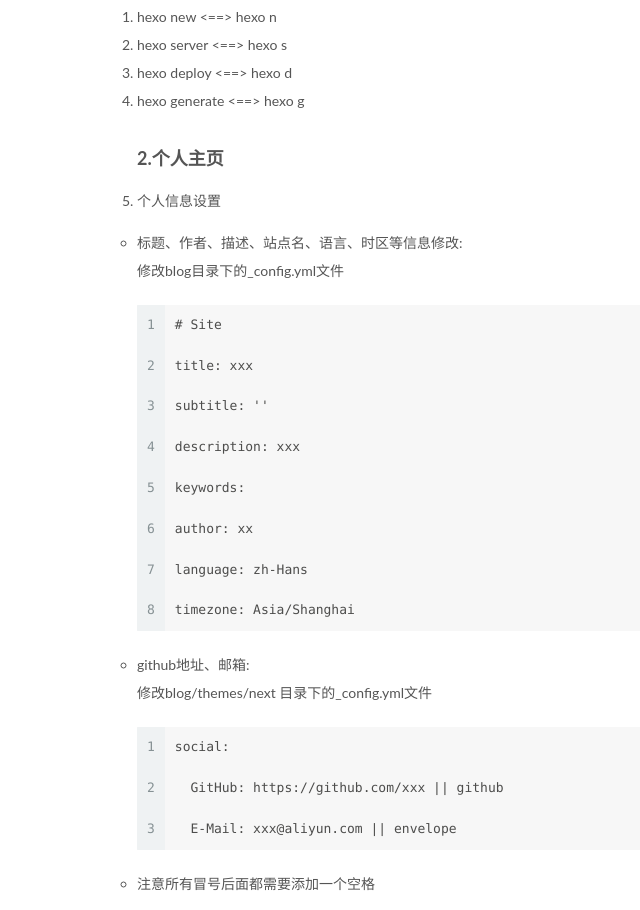
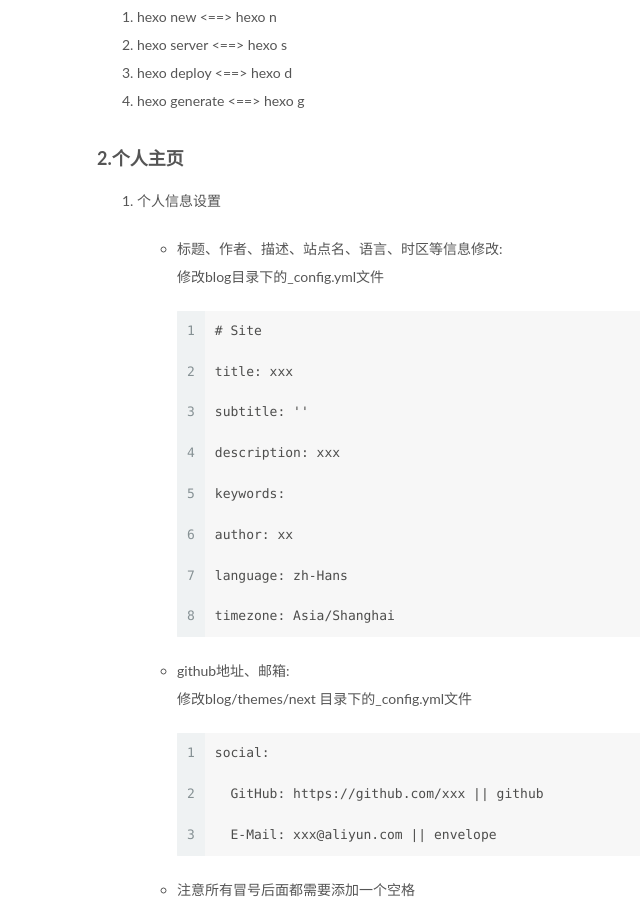
Before and after one commit to caimengkuang/caimengkuang.github.io, a plain HTML site: page 2019/12/08/使用hexo搭建博客/index.html in a window 1280 px wide. Shown: the part 3249-4159 px from the top of the page, without its empty margins (33-673 px from the left). Drawn offline with Linux system fonts and the light colour scheme.

Commit message:
Site updated: 2019-12-08 21:29:45

```diff
--- a/2019/12/08/使用hexo搭建博客/index.html
+++ b/2019/12/08/使用hexo搭建博客/index.html
@@ -86,7 +86,7 @@
 <meta property="og:site_name" content="知非的博客">
 <meta property="og:description" content="一、安装hexo1.安装node 1brew install node 2.npm更改淘宝镜像源 1npm install -g cnpm --registry&amp;#x3D;https:&amp;#x2F;&amp;#x2F;registry.npm.taobao.org 3.安装hexo 1cnpm install -g hexo-cli 二、hexo使用1.初始化hexo项目并在本地使用 创建文件夹1mkdir">
 <meta property="og:locale" content="zh-Hans">
-<meta property="og:updated_time" content="2019-12-08T13:18:17.927Z">
+<meta property="og:updated_time" content="2019-12-08T13:28:25.888Z">
 <meta name="twitter:card" content="summary">
 
 
@@ -357,14 +357,21 @@
 <li>hexo new &lt;==&gt; hexo n</li>
 <li>hexo server &lt;==&gt; hexo s</li>
 <li>hexo deploy &lt;==&gt; hexo d</li>
-<li>hexo generate &lt;==&gt; hexo g<h3 id="2-个人主页"><a href="#2-个人主页" class="headerlink" title="2.个人主页"></a>2.个人主页</h3></li>
-<li>个人信息设置</li>
+<li>hexo generate &lt;==&gt; hexo g</li>
 </ol>
+<h3 id="2-个人主页"><a href="#2-个人主页" class="headerlink" title="2.个人主页"></a>2.个人主页</h3><ol>
+<li><p>个人信息设置</p>
 <ul>
-<li>标题、作者、描述、站点名、语言、时区等信息修改:<br>修改blog目录下的_config.yml文件<figure class="highlight plain"><table><tr><td class="gutter"><pre><span class="line">1</span></pre></td><td class="code"><pre><span class="line"># Site</span></pre></td></tr><tr><td class="gutter"><pre><span class="line">2</span></pre></td><td class="code"><pre><span class="line">title: xxx</span></pre></td></tr><tr><td class="gutter"><pre><span class="line">3</span></pre></td><td class="code"><pre><span class="line">subtitle: &#39;&#39;</span></pre></td></tr><tr><td class="gutter"><pre><span class="line">4</span></pre></td><td class="code"><pre><span class="line">description: xxx</span></pre></td></tr><tr><td class="gutter"><pre><span class="line">5</span></pre></td><td class="code"><pre><span class="line">keywords:</span></pre></td></tr><tr><td class="gutter"><pre><span class="line">6</span></pre></td><td class="code"><pre><span class="line">author: xx</span></pre></td></tr><tr><td class="gutter"><pre><span class="line">7</span></pre></td><td class="code"><pre><span class="line">language: zh-Hans</span></pre></td></tr><tr><td class="gutter"><pre><span class="line">8</span></pre></td><td class="code"><pre><span class="line">timezone: Asia&#x2F;Shanghai</span></pre></td></tr></table></figure></li>
-<li>github地址、邮箱:<br>修改blog/themes/next 目录下的_config.yml文件<figure class="highlight plain"><table><tr><td class="gutter"><pre><span class="line">1</span></pre></td><td class="code"><pre><span class="line">social:</span></pre></td></tr><tr><td class="gutter"><pre><span class="line">2</span></pre></td><td class="code"><pre><span class="line">  GitHub: https:&#x2F;&#x2F;github.com&#x2F;xxx || github</span></pre></td></tr><tr><td class="gutter"><pre><span class="line">3</span></pre></td><td class="code"><pre><span class="line">  E-Mail: xxx@aliyun.com || envelope</span></pre></td></tr></table></figure></li>
-<li>注意所有冒号后面都需要添加一个空格</li>
+<li><p>标题、作者、描述、站点名、语言、时区等信息修改:<br>修改blog目录下的_config.yml文件</p>
+<figure class="highlight plain"><table><tr><td class="gutter"><pre><span class="line">1</span></pre></td><td class="code"><pre><span class="line"># Site</span></pre></td></tr><tr><td class="gutter"><pre><span class="line">2</span></pre></td><td class="code"><pre><span class="line">title: xxx</span></pre></td></tr><tr><td class="gutter"><pre><span class="line">3</span></pre></td><td class="code"><pre><span class="line">subtitle: &#39;&#39;</span></pre></td></tr><tr><td class="gutter"><pre><span class="line">4</span></pre></td><td class="code"><pre><span class="line">description: xxx</span></pre></td></tr><tr><td class="gutter"><pre><span class="line">5</span></pre></td><td class="code"><pre><span class="line">keywords:</span></pre></td></tr><tr><td class="gutter"><pre><span class="line">6</span></pre></td><td class="code"><pre><span class="line">author: xx</span></pre></td></tr><tr><td class="gutter"><pre><span class="line">7</span></pre></td><td class="code"><pre><span class="line">language: zh-Hans</span></pre></td></tr><tr><td class="gutter"><pre><span class="line">8</span></pre></td><td class="code"><pre><span class="line">timezone: Asia&#x2F;Shanghai</span></pre></td></tr></table></figure>
+</li>
+<li><p>github地址、邮箱:<br>修改blog/themes/next 目录下的_config.yml文件</p>
+<figure class="highlight plain"><table><tr><td class="gutter"><pre><span class="line">1</span></pre></td><td class="code"><pre><span class="line">social:</span></pre></td></tr><tr><td class="gutter"><pre><span class="line">2</span></pre></td><td class="code"><pre><span class="line">  GitHub: https:&#x2F;&#x2F;github.com&#x2F;xxx || github</span></pre></td></tr><tr><td class="gutter"><pre><span class="line">3</span></pre></td><td class="code"><pre><span class="line">  E-Mail: xxx@aliyun.com || envelope</span></pre></td></tr></table></figure></li>
+<li><p>注意所有冒号后面都需要添加一个空格</p>
+</li>
 </ul>
+</li>
+</ol>
 
 
     </div>
--- a/css/main.css
+++ b/css/main.css
@@ -1822,7 +1822,7 @@ pre .javascript .function {
   width: 4px;
   height: 4px;
   border-radius: 50%;
-  background: #1fd0e7;
+  background: #e325d0;
 }
 .links-of-blogroll {
   font-size: 13px;
```
